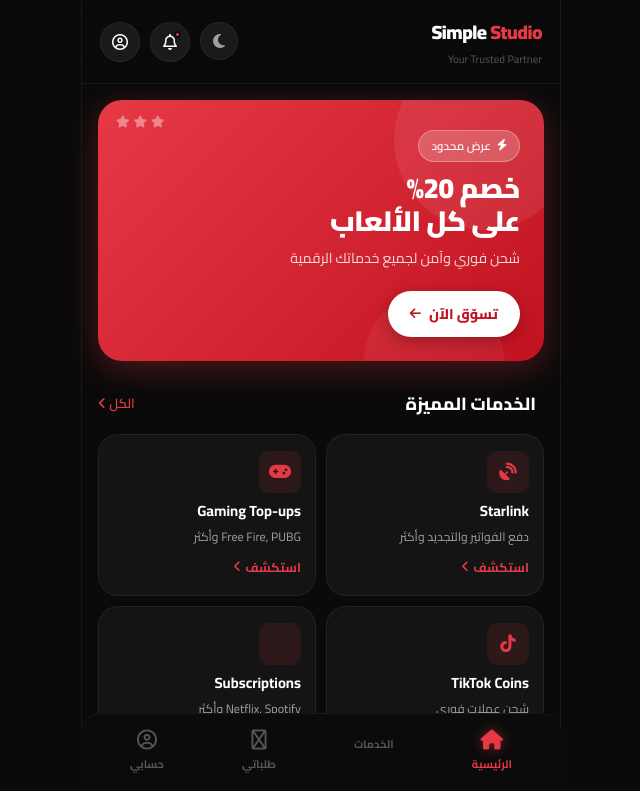
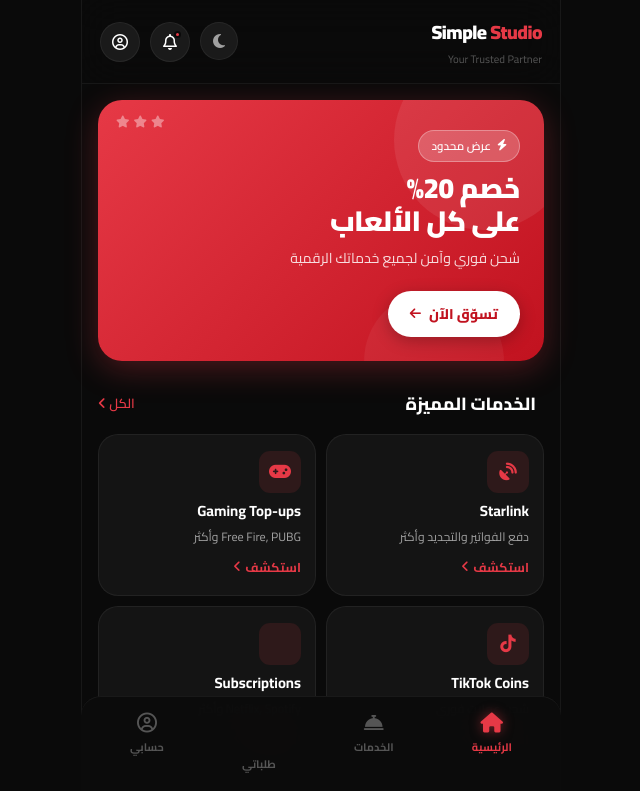
Before and after one commit to somblfon/Sombl, a plain HTML site: page index.html in a window 1280 px wide. Shown: the top 791 px of the page, without its empty margins (319-959 px from the left). Drawn offline with Linux system fonts and the light colour scheme; sample sign-in values are in the browser's storage.

Commit message:
Update index.html

```diff
--- a/index.html
+++ b/index.html
@@ -778,11 +778,11 @@
             الرئيسية
         </button>
         <button class="nav-btn" onclick="window.location='services.html'">
-            <i class="fa-solid fa-grid-2"></i>
+            <i class="fas fa-concierge-bell"></i>
             الخدمات
         </button>
         <button class="nav-btn">
-            <i class="fa-regular fa-clock-rotate-left"></i>
+            <i class="as fa-box"></i>
             طلباتي
         </button>
         <button class="nav-btn" onclick="window.location='profile.html'">
```
